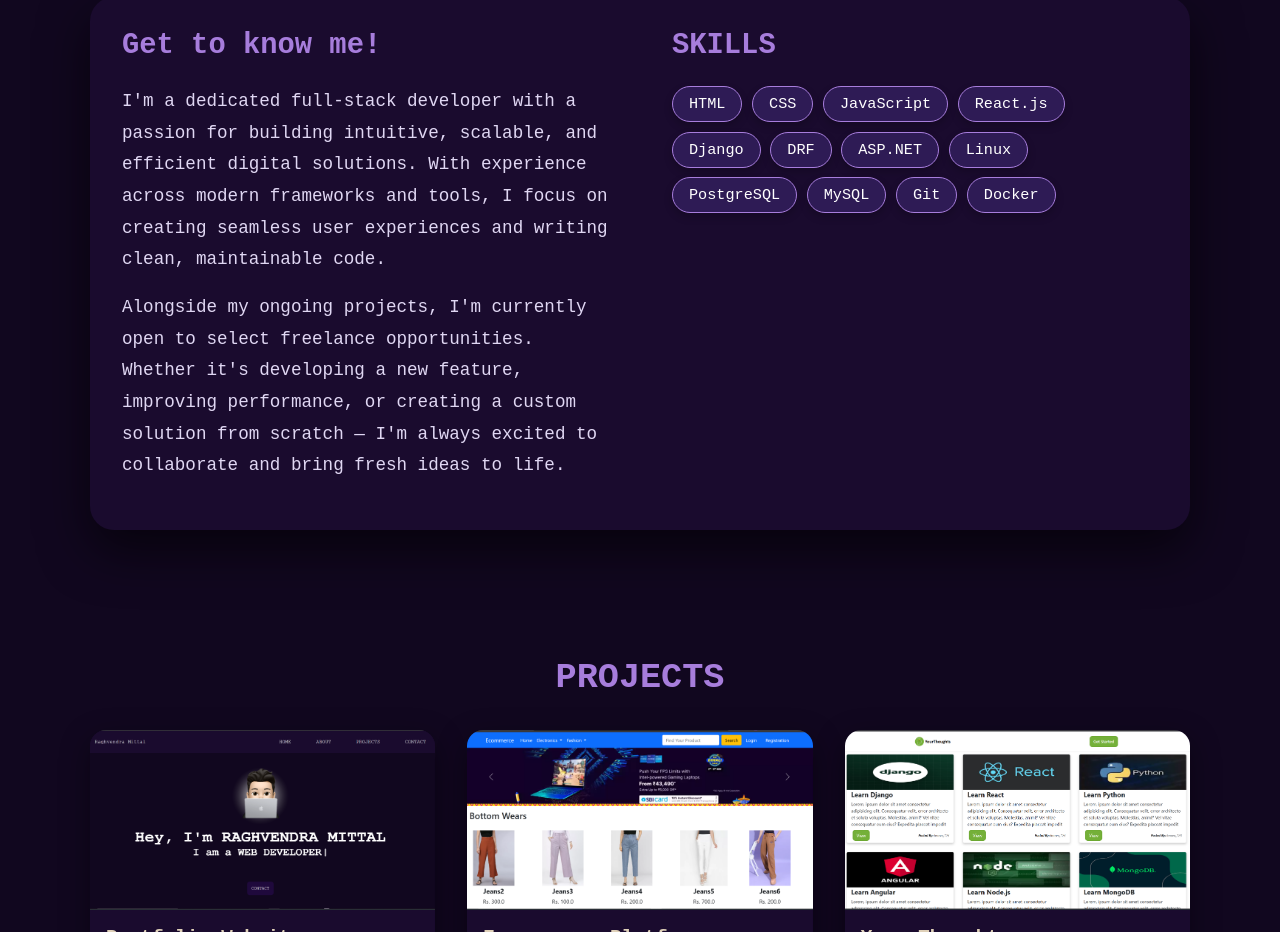
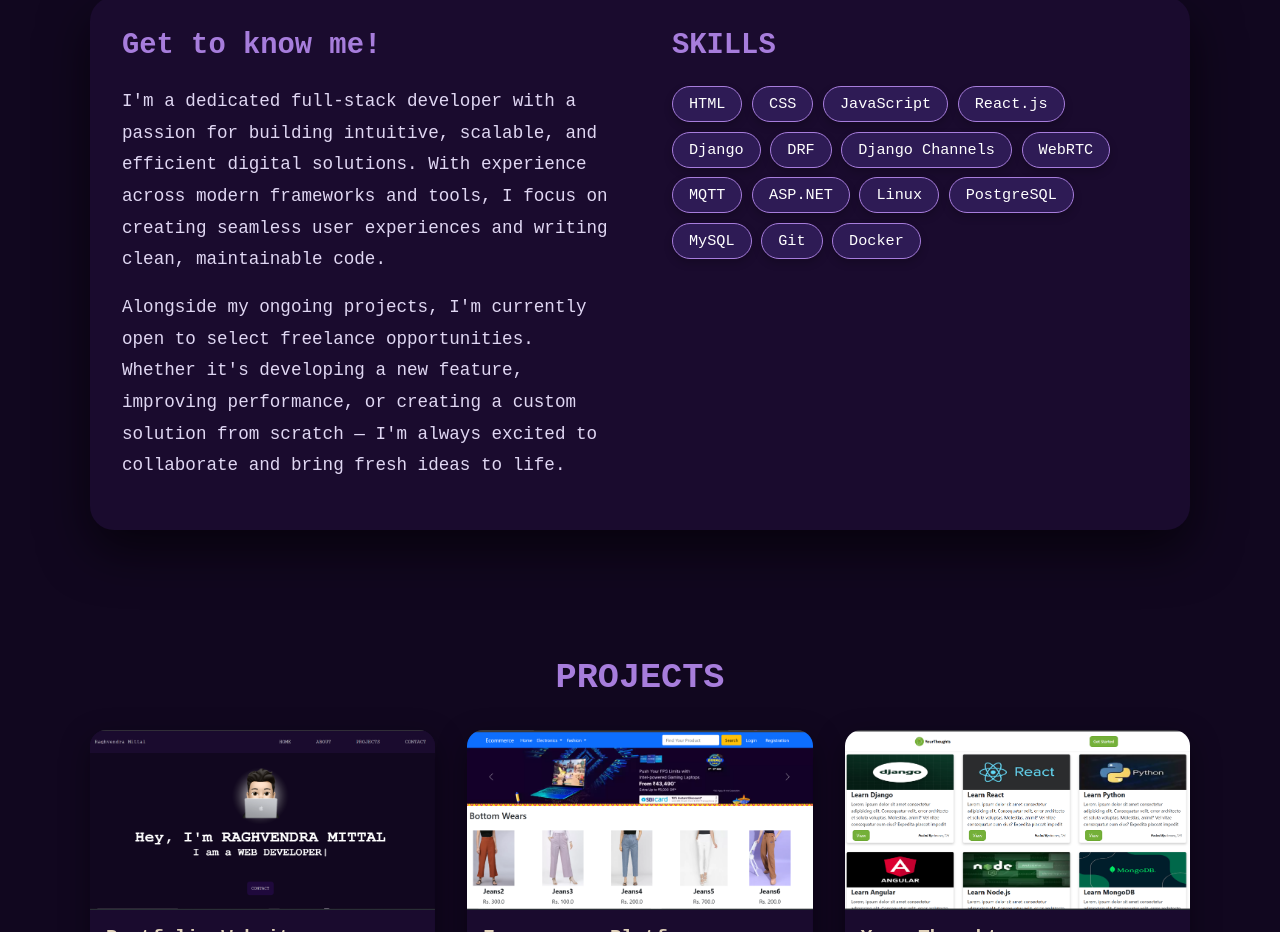
Before and after one commit to codermittal17/portfolio, a React (Create React App) app: page / in a window 1280 px wide. Shown: the part 939-1871 px from the top of the page. Built offline with nearby package versions, Linux system fonts and the light colour scheme.

Commit message:
Updated Skills

```diff
--- a/src/components/About.js
+++ b/src/components/About.js
@@ -23,6 +23,9 @@ function About() {
                         <li>React.js</li>
                         <li>Django</li>
                         <li>DRF</li>
+                        <li>Django Channels</li>
+                        <li>WebRTC</li>
+                        <li>MQTT</li>
                         <li>ASP.NET</li>
                         <li>Linux</li>
                         <li>PostgreSQL</li>
```
